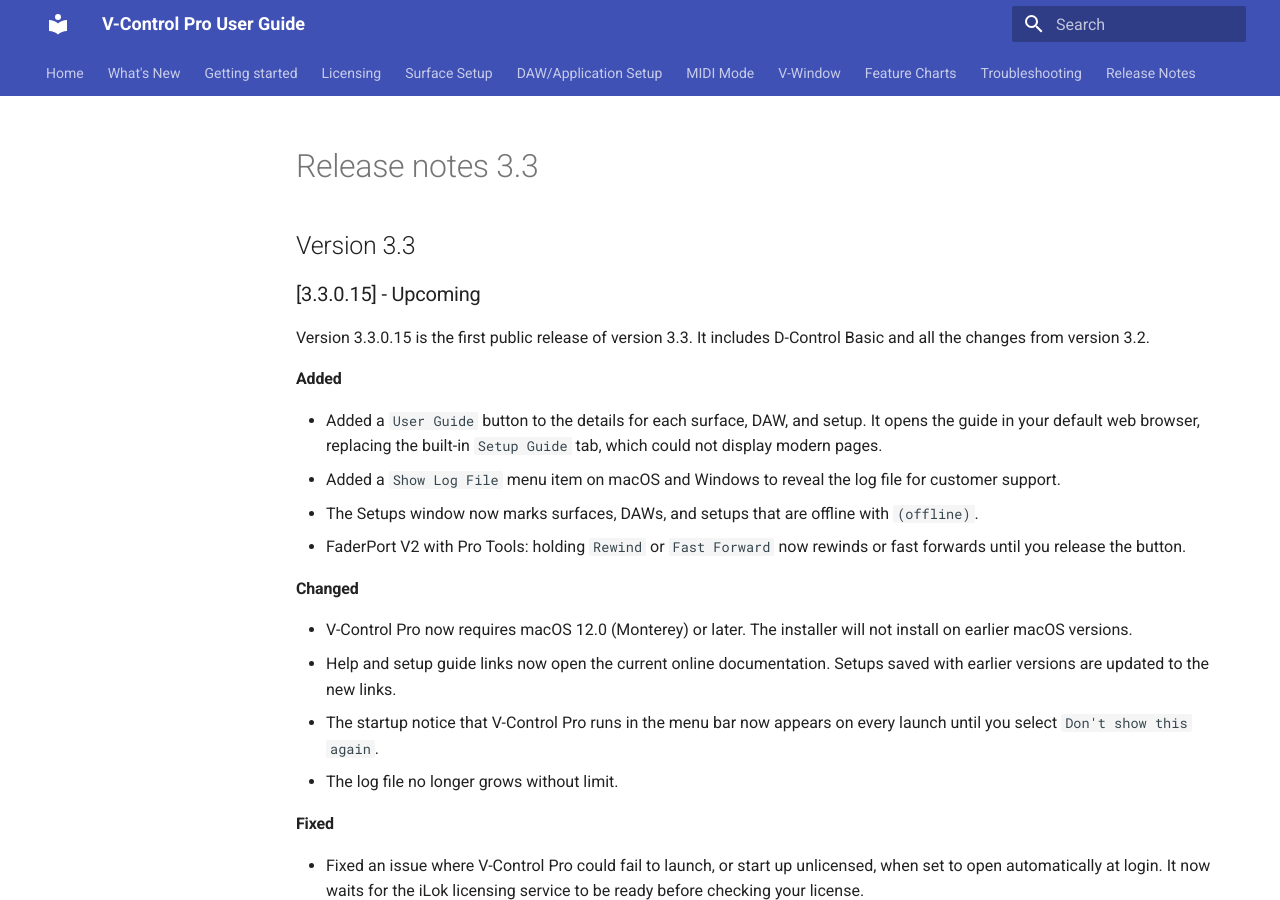
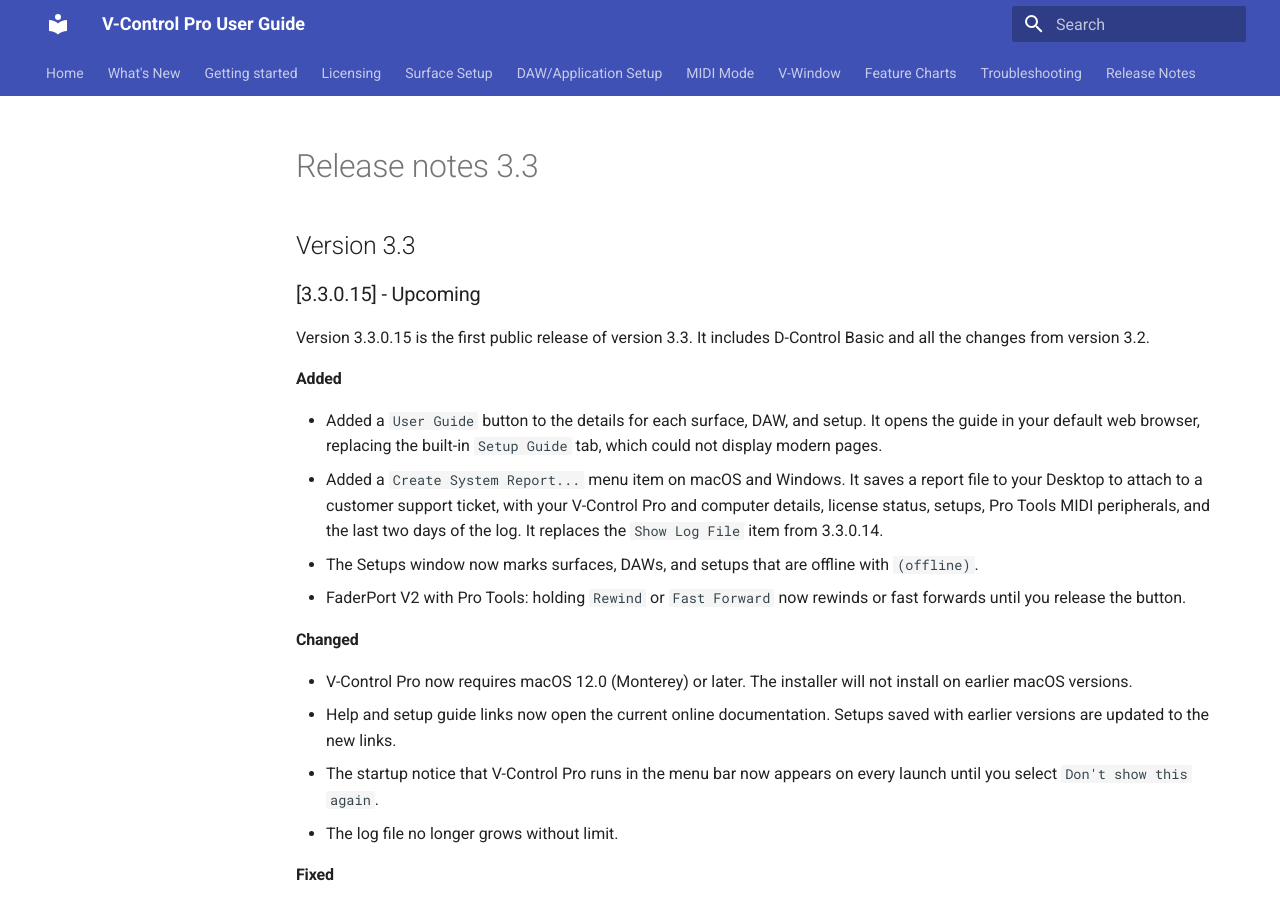
Before and after one commit to neyrinckaudio/docs-vcpro, an MkDocs documentation site: the page built from docs/changelog/release-notes-3.3.md, in a window 1280 px wide and 900 px high. Built offline with MkDocs 1.6.1 and Material for MkDocs 9.7.7, drawn with Linux system fonts in a browser that asks for light colours.

Commit message:
3.3 notes: Create System Report replaces Show Log File
Co-Authored-By: Claude Opus 5.5 (1M context) <noreply@anthropic.com>

```diff
--- a/docs/changelog/release-notes-3.3.md
+++ b/docs/changelog/release-notes-3.3.md
@@ -5,7 +5,7 @@ Version 3.3.0.15 is the first public release of version 3.3. It includes D-Contr
 
 #### Added
 - Added a `User Guide` button to the details for each surface, DAW, and setup. It opens the guide in your default web browser, replacing the built-in `Setup Guide` tab, which could not display modern pages.
-- Added a `Show Log File` menu item on macOS and Windows to reveal the log file for customer support.
+- Added a `Create System Report...` menu item on macOS and Windows. It saves a report file to your Desktop to attach to a customer support ticket, with your V-Control Pro and computer details, license status, setups, Pro Tools MIDI peripherals, and the last two days of the log. It replaces the `Show Log File` item from 3.3.0.14.
 - The Setups window now marks surfaces, DAWs, and setups that are offline with `(offline)`.
 - FaderPort V2 with Pro Tools: holding `Rewind` or `Fast Forward` now rewinds or fast forwards until you release the button.
 #### Changed
```
Also changed, not shown: docs/whats-new/version-3-3.md (+1 -1 lines).
